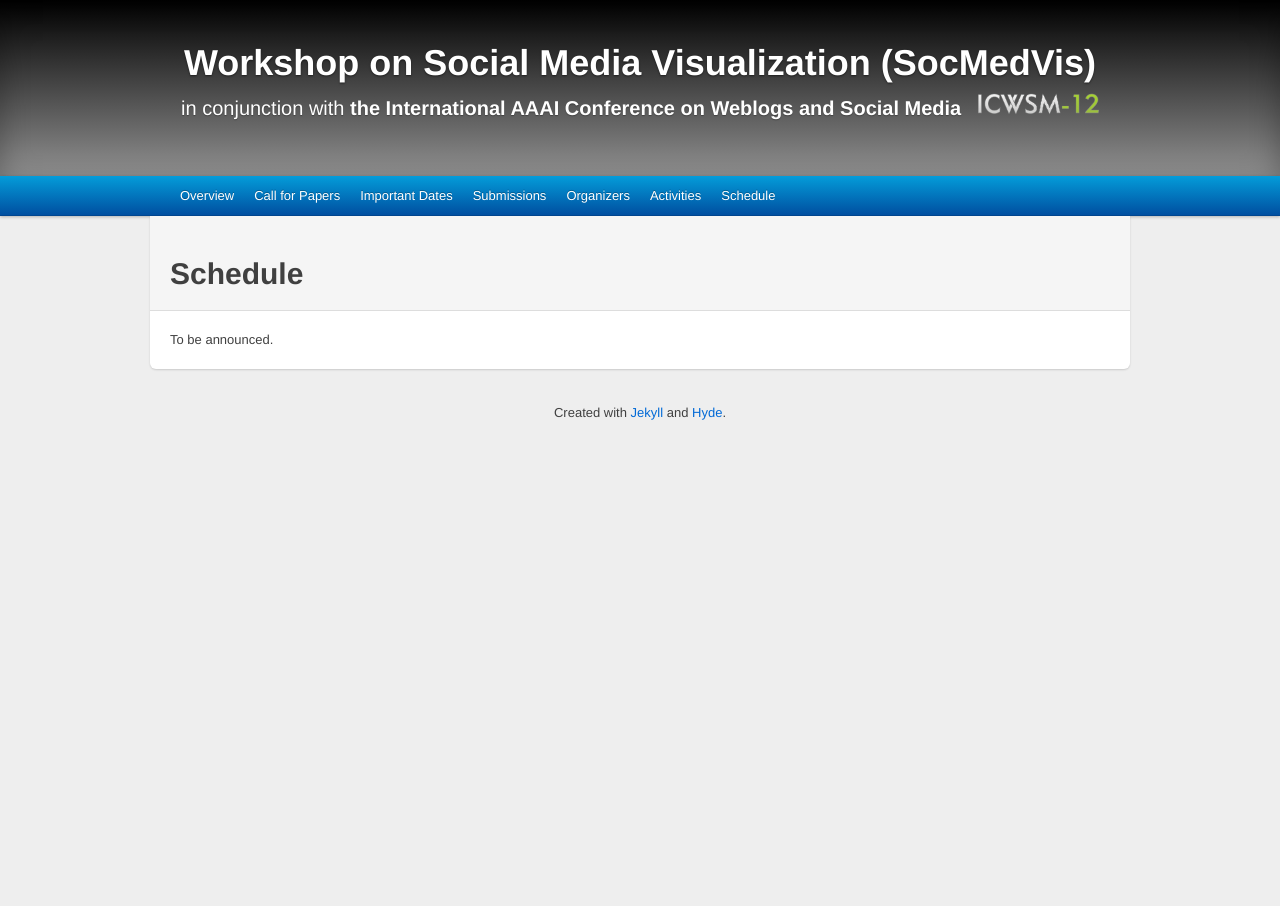
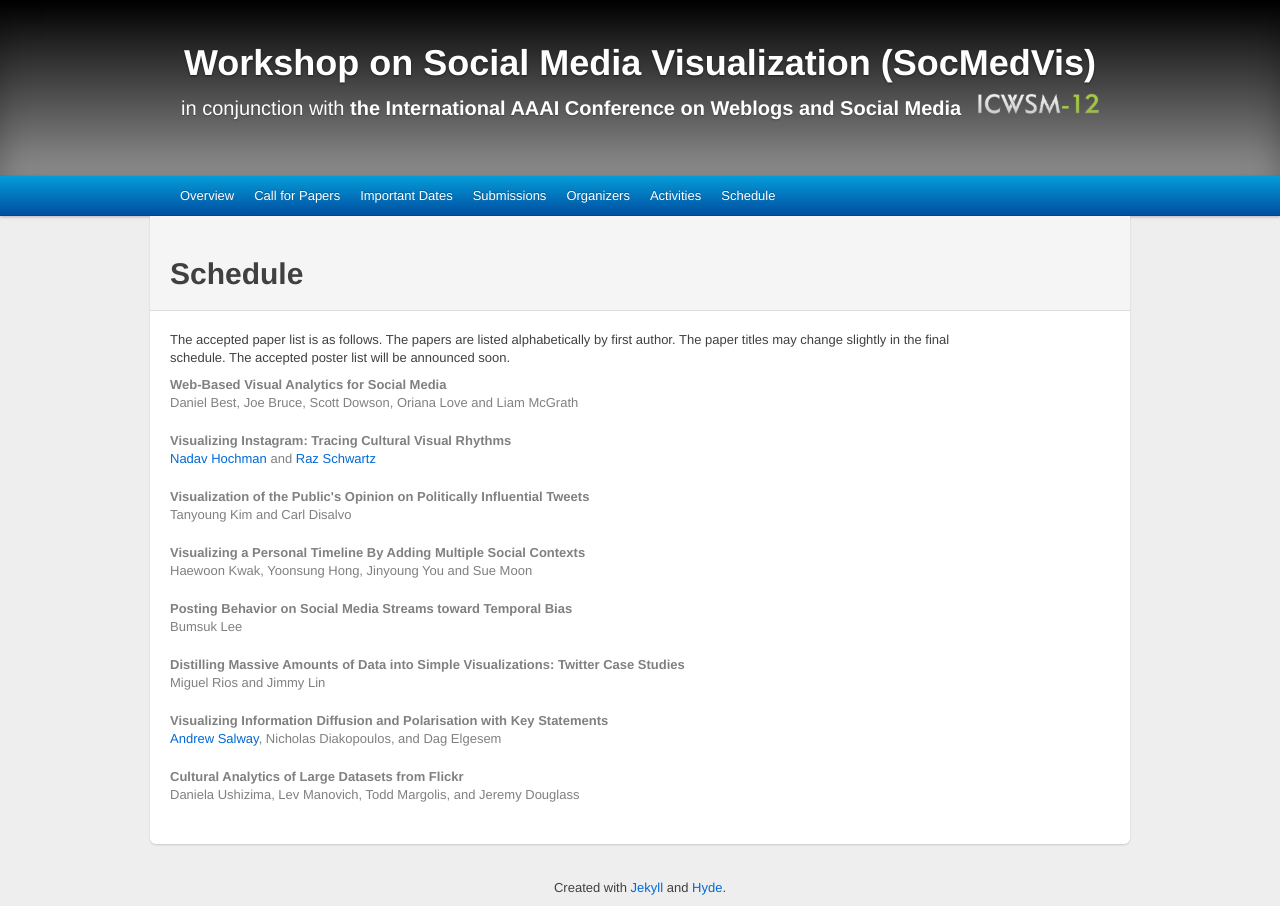
Before and after one commit to harrigan/socmedvis.ucd.ie, a Jekyll site: the page built from _source/schedule.html, in a window 1280 px wide. Built offline with Jekyll 4.4.1, drawn with Linux system fonts in a browser that asks for light colours; Markdown is read by kramdown in place of the engine named in the settings.

Commit message:
Added the accepted paper list

```diff
--- a/_source/schedule.html
+++ b/_source/schedule.html
@@ -2,4 +2,86 @@
 layout: default
 title: Schedule
 ---
-To be announced.
+<p>
+  The accepted paper list is as follows. The papers are listed alphabetically by first author. The paper titles may change slightly in the final schedule. The accepted poster list will be announced soon.
+</p>
+<ul class='unstyled'>
+  <li style='margin: 0 20px 20px 0;'>
+    <b>
+      Web-Based Visual Analytics for Social Media
+    </b>
+    <br />
+    Daniel Best,
+    Joe Bruce,
+    Scott Dowson,
+    Oriana Love
+    and
+    Liam McGrath
+  </li>
+  <li style='margin: 0 20px 20px 0;'>
+    <b>
+      Visualizing Instagram: Tracing Cultural Visual Rhythms
+    </b>
+    <br />
+    <a href='http://nadavhochman.net'>Nadav Hochman</a>
+    and
+    <a href='http://razschwartz.net'>Raz Schwartz</a>
+  </li>
+  <li style='margin: 0 20px 20px 0;'>
+    <b>
+      Visualization of the Public's Opinion on Politically Influential Tweets
+    </b>
+    <br />
+    Tanyoung Kim
+    and
+    Carl Disalvo
+  </li>
+  <li style='margin: 0 20px 20px 0;'>
+    <b>
+      Visualizing a Personal Timeline By Adding Multiple Social Contexts
+    </b>
+    <br />
+    Haewoon Kwak,
+    Yoonsung Hong,
+    Jinyoung You
+    and
+    Sue Moon
+  </li>
+  <li style='margin: 0 20px 20px 0;'>
+    <b>
+      Posting Behavior on Social Media Streams toward Temporal Bias
+    </b>
+    <br />
+    Bumsuk Lee
+  </li>
+  <li style='margin: 0 20px 20px 0;'>
+    <b>
+      Distilling Massive Amounts of Data into Simple Visualizations: Twitter Case Studies
+    </b>
+    <br />
+    Miguel Rios
+    and
+    Jimmy Lin
+  </li>
+  <li style='margin: 0 20px 20px 0;'>
+    <b>
+      Visualizing Information Diffusion and Polarisation with Key Statements
+    </b>
+    <br />
+    <a href='http://www.bbrel.co.uk'>Andrew Salway</a>,
+    Nicholas Diakopoulos,
+    and
+    Dag Elgesem
+  </li>
+  <li style='margin: 0 20px 20px 0;'>
+    <b>
+      Cultural Analytics of Large Datasets from Flickr
+    </b>
+    <br />
+    Daniela Ushizima,
+    Lev Manovich,
+    Todd Margolis,
+    and
+    Jeremy Douglass
+  </li>
+</ul>
```
Also changed, not shown: _source/index.html (+8 -0 lines), 2 other files.
